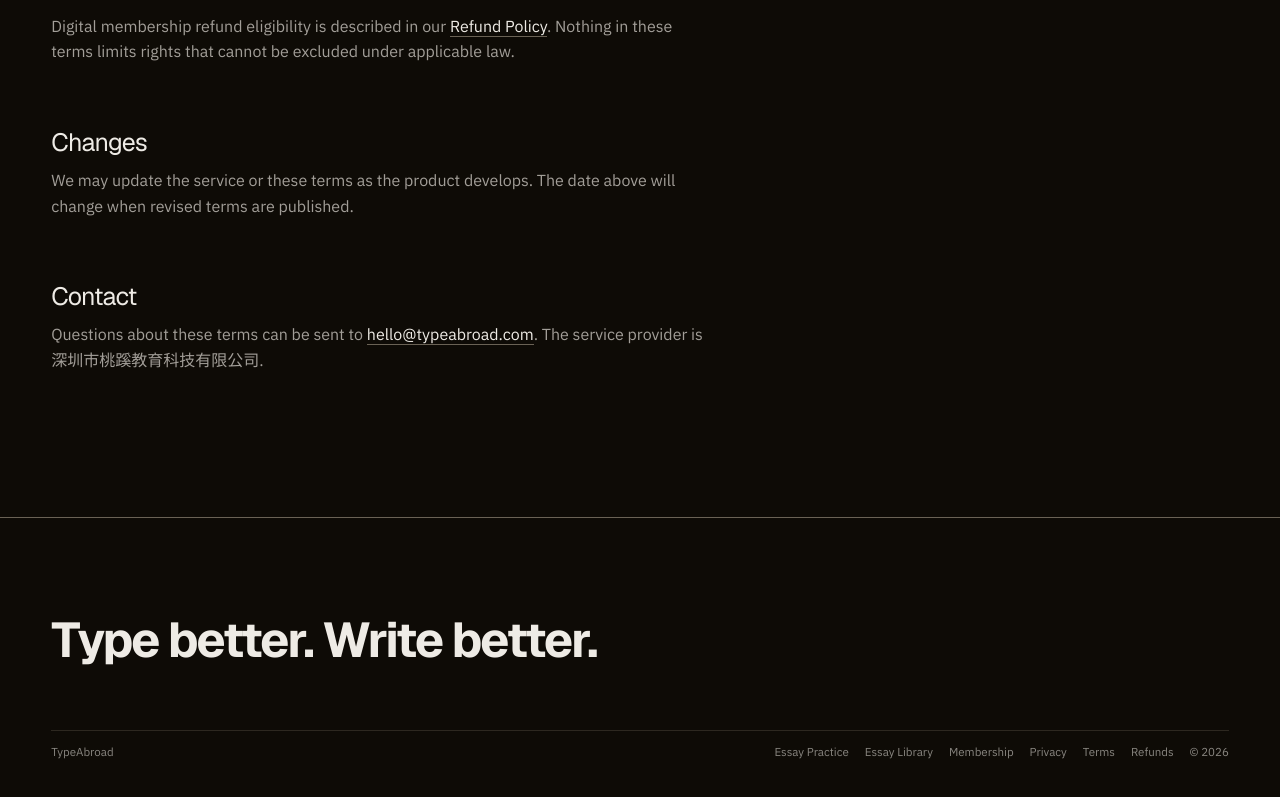
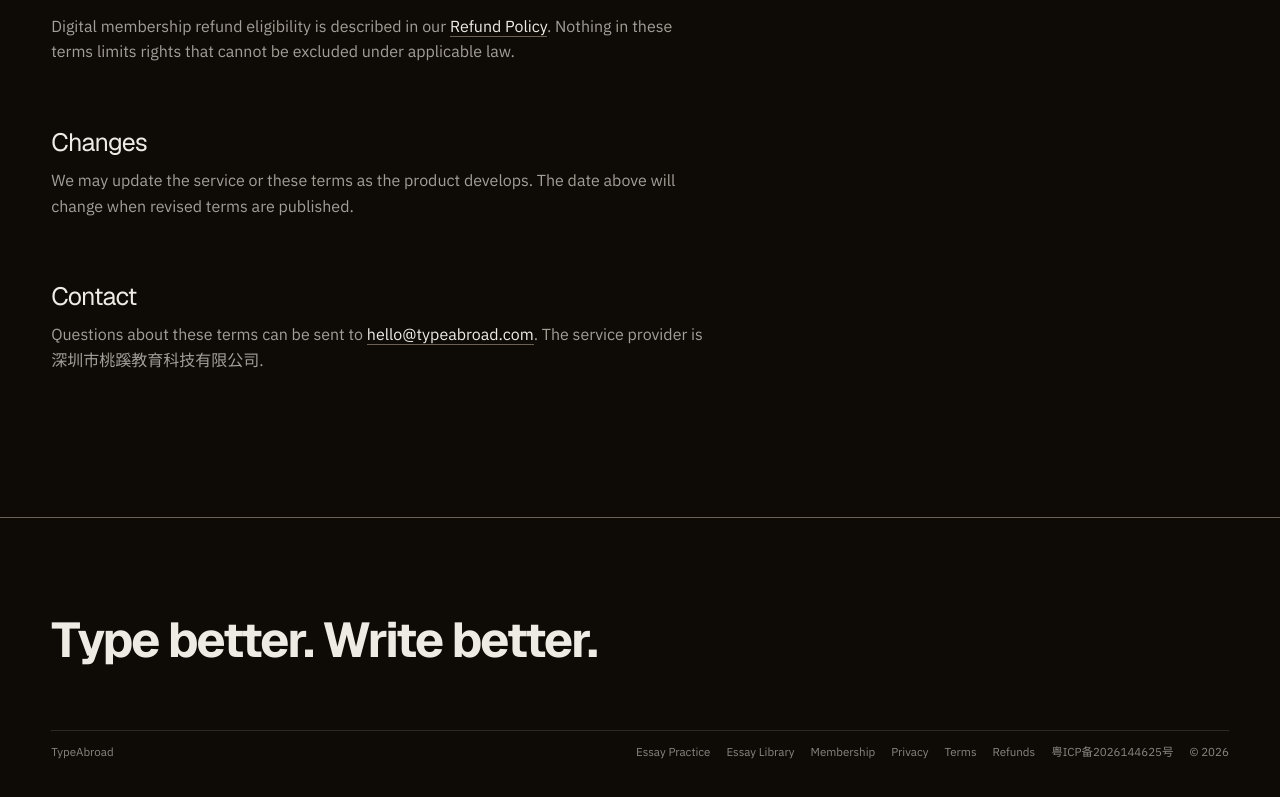
Before and after one commit to Liangchen-0311/TypingAbroad, a Next.js app: page /terms in a window 1280 px wide. Shown: the part 1567-2364 px from the top of the page. Built offline with nearby package versions, Linux system fonts and the light colour scheme; no server answers.

Commit message:
Display ICP registration in site footer

```diff
--- a/src/components/Footer.tsx
+++ b/src/components/Footer.tsx
@@ -1,5 +1,5 @@
 import Link from "next/link";
-import { SITE_NAME, SITE_TAGLINE } from "@/lib/constants";
+import { ICP_REGISTRATION_NUMBER, SITE_NAME, SITE_TAGLINE } from "@/lib/constants";
 
 export function Footer() {
   return (
@@ -14,6 +14,9 @@ export function Footer() {
           <Link href="/privacy">Privacy</Link>
           <Link href="/terms">Terms</Link>
           <Link href="/refund">Refunds</Link>
+          <a href="https://beian.miit.gov.cn/" target="_blank" rel="noreferrer">
+            {ICP_REGISTRATION_NUMBER}
+          </a>
           <span>© 2026</span>
         </div>
       </div>
--- a/src/lib/constants.ts
+++ b/src/lib/constants.ts
@@ -4,6 +4,7 @@ export const SITE_NAME = process.env.NEXT_PUBLIC_SITE_NAME || "TypeAbroad";
 export const SITE_TAGLINE = "Type better. Write better.";
 export const SITE_URL = (process.env.NEXT_PUBLIC_SITE_URL || "https://typeabroad.com").replace(/\/$/, "");
 export const COMPANY_NAME = "深圳市桃蹊教育科技有限公司";
+export const ICP_REGISTRATION_NUMBER = "粤ICP备2026144625号";
 
 export const DEFAULT_PREFERENCES: TypingPreferences = {
   version: 2,
```
